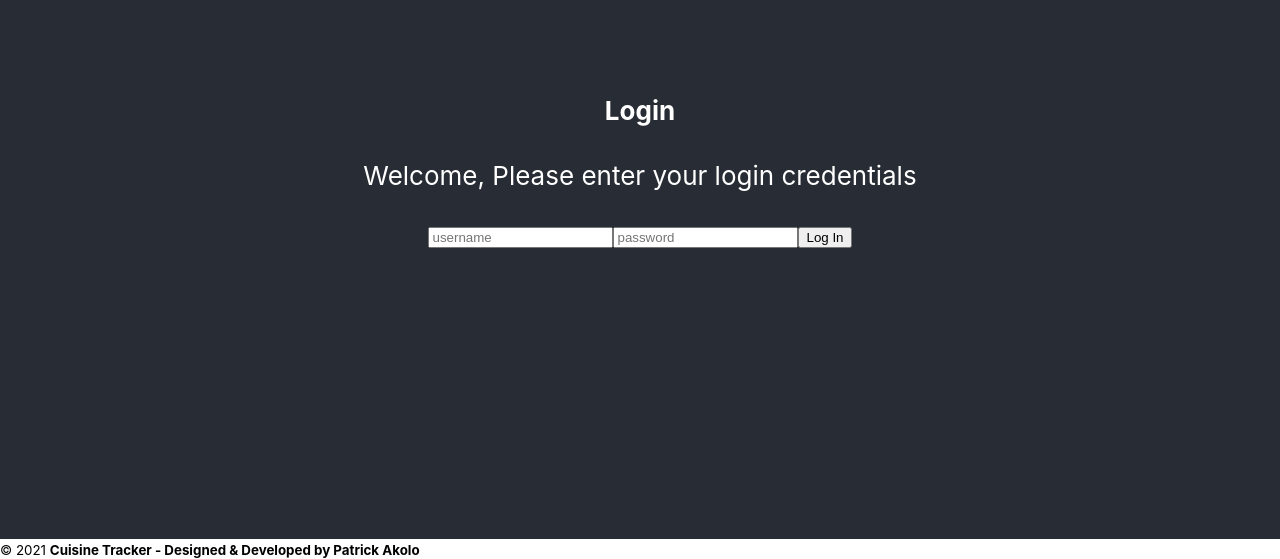
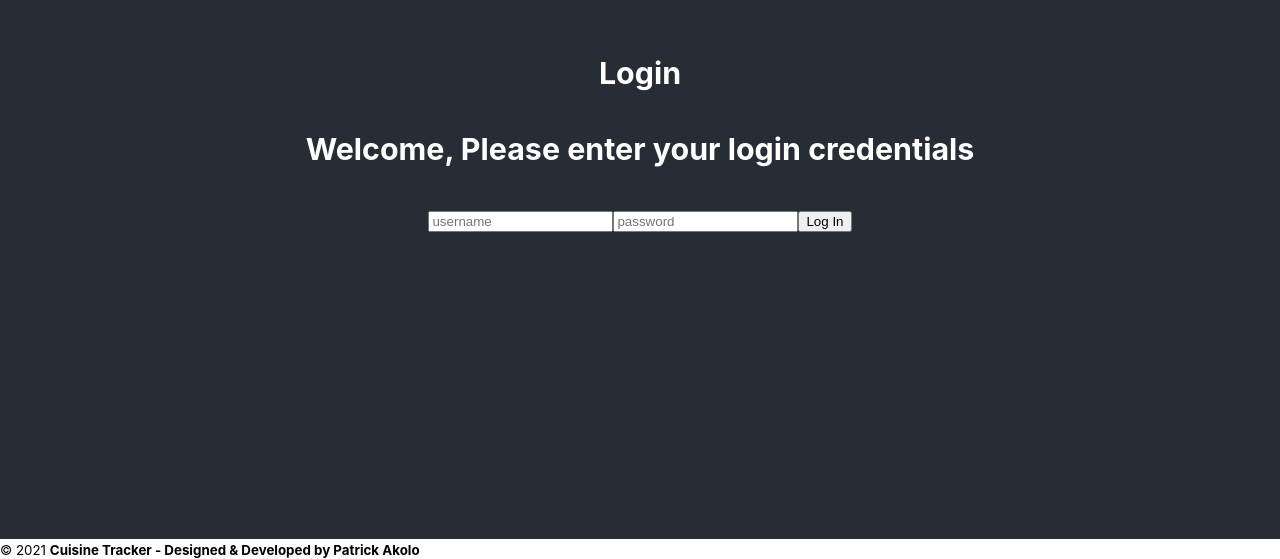
Before and after one commit to Pwako11/cuisine-tracker-client, a React (Create React App) app: page / in a window 1280 px wide. Shown: the part 261-820 px from the top of the page. Built offline with nearby package versions, Linux system fonts and the light colour scheme; no server answers.

Commit message:
changed welcome ternary operator to show logIn component

```diff
--- a/src/App.js
+++ b/src/App.js
@@ -29,9 +29,9 @@ class App extends React.Component {
     return (
       <div className="App">
         <header className="App-header">
-          <div className = "Welcome-LoggedIn"><h3>{ currentUser ? `Welcome ${currentUser.data.attributes.name}`: "" }</h3></div>
+          <div className = "Welcome-LoggedIn"><h3>{ currentUser ? `Welcome ${currentUser.data.attributes.name}`: <Login /> }</h3></div>
           <nav class="navbar navbar-light">{ loggedIn ? <NavBar location={this.props.location}/> : null }</nav>
-          {loggedIn? <Logout/> : <Login/> }
+
         </header>
 
         <div className= "main">
```
